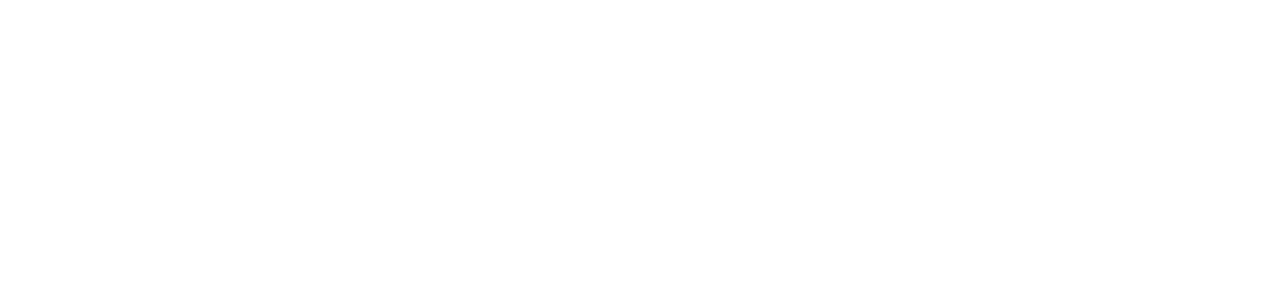
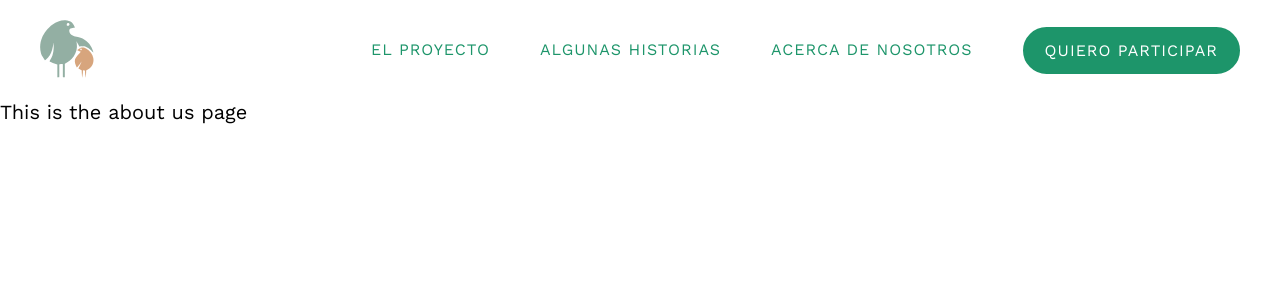
Before and after one commit to SaidGandur01/remember-me-landing, a Nuxt app: page /about-us in a window 1280 px wide. Before the commit this address had no page. Shown: the top 300 px of the page. Built offline with nearby package versions, Linux system fonts and the light colour scheme.

Commit message:
Creating new pages and redirecting properly

```diff
--- a/components/hamburgerMenu.vue
+++ b/components/hamburgerMenu.vue
@@ -2,17 +2,26 @@
   <div class="burger-container">
     <ul class="menu-list">
       <li class="menu-item">
-        <a class="nav-link">{{ $t('navbar.the_project') }}</a>
+        <a class="nav-link" @click="onRedirect('project')">{{ $t('navbar.the_project') }}</a>
       </li>
       <li class="menu-item">
-        <a class="nav-link">{{ $t('navbar.some_histories') }}</a>
+        <a class="nav-link" @click="onRedirect('stories')">{{ $t('navbar.some_histories') }}</a>
       </li>
       <li class="menu-item">
-        <a class="nav-link">{{ $t('navbar.about_us') }}</a>
+        <a class="nav-link" @click="onRedirect('about-us')">{{ $t('navbar.about_us') }}</a>
       </li>
     </ul>
   </div>
 </template>
+<script lang="ts" setup>
+import type { TRoutes } from '~/types'
+
+const router = useRouter()
+const onRedirect = (path: TRoutes): void => {
+  router.push(path)
+}
+
+</script>
 <style lang="scss" scoped>
 .burger-container {
   padding: 0 3rem 2rem;
--- a/components/header.vue
+++ b/components/header.vue
@@ -2,12 +2,12 @@
   <nav v-click-outside="onHandleClickOutside" class="navbar">
     <div class="navbar-wrapper">
       <div class="navbar-logo">
-        <img src="/images/logo.svg" alt="logo" @click="goToHome">
+        <img src="/images/logo.svg" alt="logo" @click="onRedirect('/')">
       </div>
       <div class="nav-list">
-        <a class="nav-link">{{ $t('navbar.the_project') }}</a>
-        <a class="nav-link">{{ $t('navbar.some_histories') }}</a>
-        <a class="nav-link">{{ $t('navbar.about_us') }}</a>
+        <a class="nav-link" @click="onRedirect('project')">{{ $t('navbar.the_project') }}</a>
+        <a class="nav-link" @click="onRedirect('stories')">{{ $t('navbar.some_histories') }}</a>
+        <a class="nav-link" @click="onRedirect('about-us')">{{ $t('navbar.about_us') }}</a>
         <button v-if="false" @click="changeLanguage('en')">
           English
         </button>
@@ -15,7 +15,7 @@
           Español
         </button>
       </div>
-      <span class="title">{{ $t('shared.remember_me') }}</span>
+      <span class="title" @click="onRedirect('/')">{{ $t('shared.remember_me') }}</span>
     </div>
     <button class="btn btn-md">
       {{ $t('shared.i_want_participate') }}
@@ -40,13 +40,11 @@
   </nav>
 </template>
 <script lang="ts" setup>
+import type { TRoutes } from '~/types'
+
+const { locale } = useTranslation()
+const router = useRouter()
 const showMenu = ref<boolean>(false)
-const router = useRouter()
-const { locale } = useTranslation()
-
-const goToHome = (): void => {
-  router.push('/')
-}
 
 const toggleMenu = function () {
   showMenu.value = !showMenu.value
@@ -57,6 +55,10 @@ const onHandleClickOutside = (): void => {
 
 const changeLanguage = (lang: string) => {
   locale.value = lang
+}
+
+const onRedirect = (path: TRoutes): void => {
+  router.push(path)
 }
 </script>
 <style lang="scss" scoped>
@@ -70,6 +72,7 @@ const changeLanguage = (lang: string) => {
   &-logo {
     width: 60px;
     height: 100%;
+    cursor: pointer;
 
     img {
       width: 90%;
--- /dev/null
+++ b/pages/about-us.vue
@@ -0,0 +1,9 @@
+<template>
+  <Header />
+  <div class="about-us-page">
+    <h1>This is the about us page</h1>
+  </div>
+</template>
+<script lang="ts" setup>
+</script>
+<style lang="scss" scoped></style>
--- /dev/null
+++ b/pages/project.vue
@@ -0,0 +1,9 @@
+<template>
+  <Header />
+  <div class="project-page">
+    <h1>This is the project page</h1>
+  </div>
+</template>
+<script lang="ts" setup>
+</script>
+<style lang="scss" scoped></style>
--- /dev/null
+++ b/pages/stories.vue
@@ -0,0 +1,9 @@
+<template>
+  <Header />
+  <div class="stories-page">
+    <h1>This is the stories page</h1>
+  </div>
+</template>
+<script lang="ts" setup>
+</script>
+<style lang="scss" scoped></style>
--- /dev/null
+++ b/types/index.ts
@@ -0,0 +1 @@
+export * from './routes.js'
--- /dev/null
+++ b/types/routes.ts
@@ -0,0 +1 @@
+export type TRoutes = 'project' | 'stories' | 'about-us' | '/'
```
Also changed, not shown: interfaces/envConfig.ts (renamed from interfaces/envConfig.d.ts).
